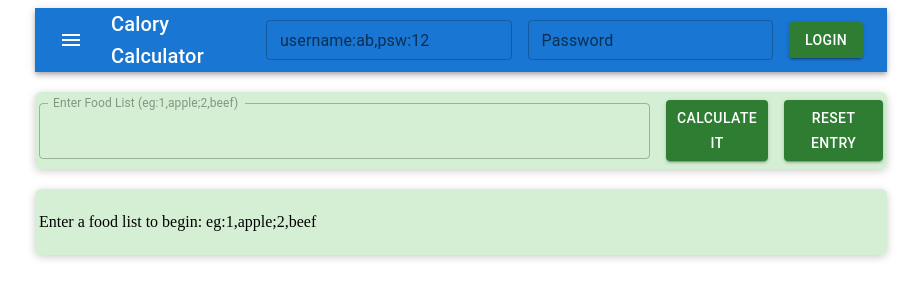
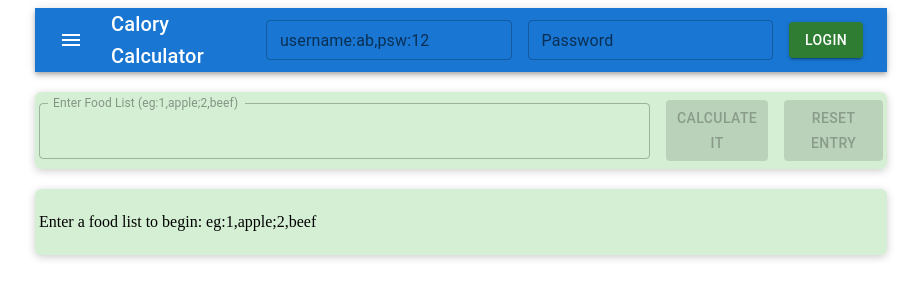
Before and after one commit to StoneAge-Inverter-X/calory-calculator, a React (Create React App) app: page / in a window 1280 px wide. Shown: the top 300 px of the page, without its empty margins (179-1100 px from the left). Built offline with nearby package versions, Linux system fonts and the light colour scheme; no server answers.

Commit message:
on logout, disable Calculate and Reset button

```diff
--- a/src/components/HomePage/index.js
+++ b/src/components/HomePage/index.js
@@ -162,7 +162,12 @@ const HomePage = () => {
               }
             />
 
-            <Button type="submit" variant="contained" color="success">
+            <Button
+              type="submit"
+              variant="contained"
+              color="success"
+              disabled={!isAuthed}
+            >
               Calculate it
             </Button>
             <Button
@@ -170,6 +175,7 @@ const HomePage = () => {
               variant="contained"
               onClick={handleResetButton}
               color="success"
+              disabled={!isAuthed}
             >
               Reset entry
             </Button>
```
